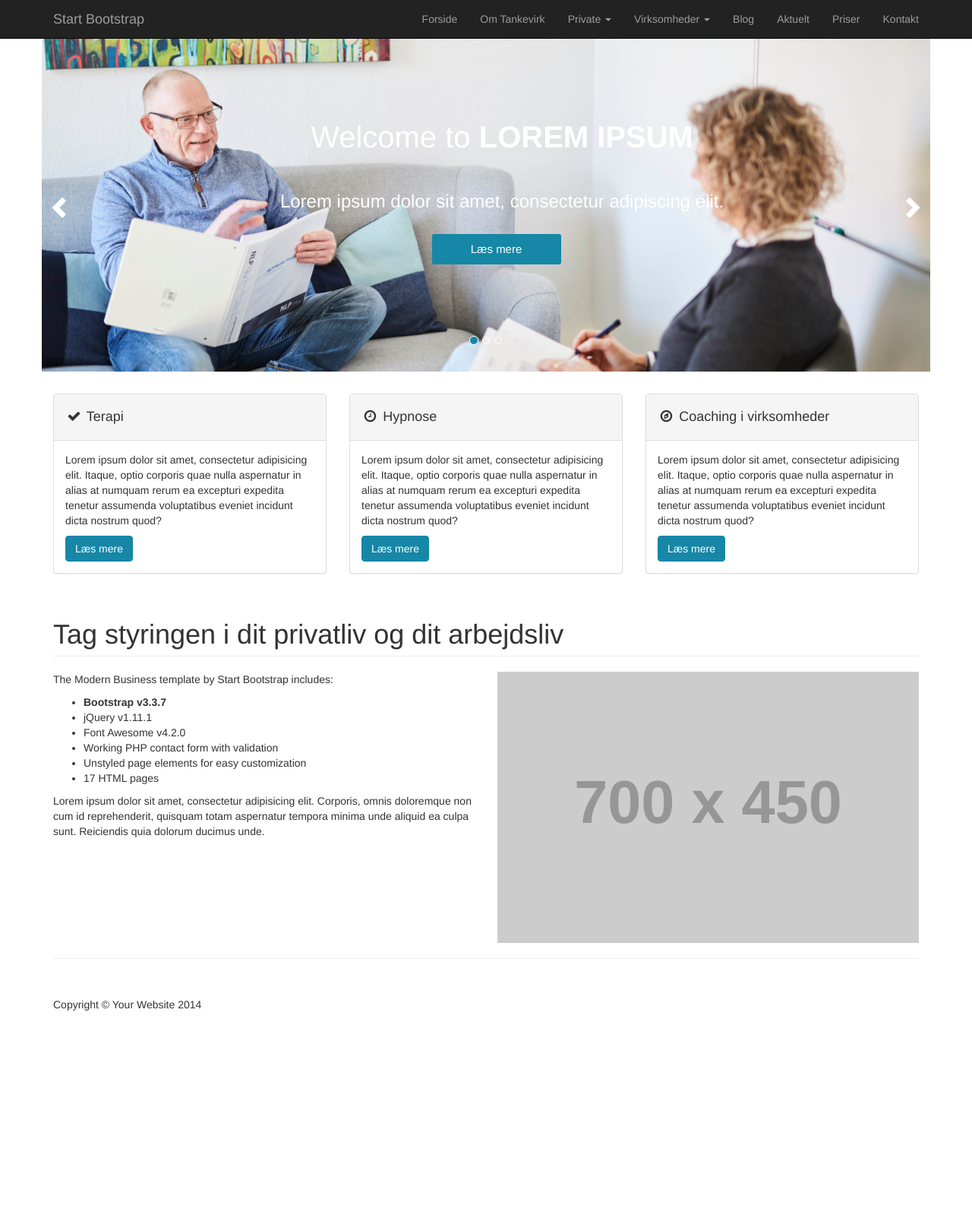
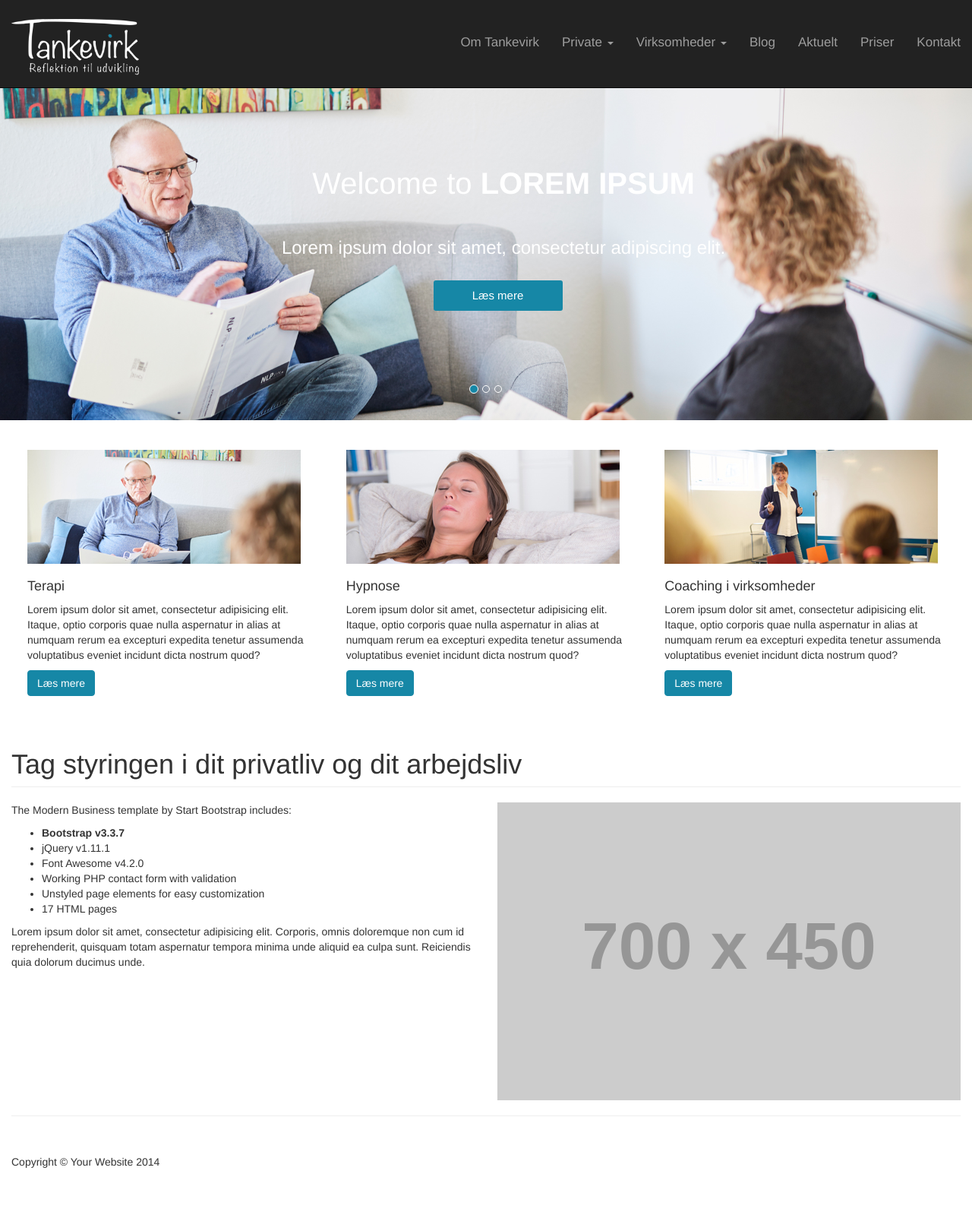
Before and after one commit to nadiaaamand/Tankevirk, a PHP site: page / in a window 1280 px wide. Shown: the whole page at 76% size. Before the commit the page ends 1330 px from the top, so only its background shows below. Run offline with PHP 8.4, Linux system fonts and the light colour scheme; grey boxes labelled with a size stand in for pictures from a placeholder-image service; some libraries are stand-ins or nearby versions.

Commit message:
Making the banner full width +
Fixing the menu in size when changing from one screen size to another.

```diff
--- a/css/style.css
+++ b/css/style.css
@@ -56,7 +56,8 @@
 
 /*Slider style from here: http://bootsnipp.com/snippets/featured/bootstrap-carousel-with-text*/
 .container {
-    margin-top: 0px;
+    margin-top: 10px;
+
 }
 
 /* Carousel Styles */
@@ -72,6 +73,15 @@
 .carousel-control {
     width: 0;
 }
+
+@media (min-width:1200px){
+.container{width:100%;
+}}
+@media (min-width:768px){
+.container{width:100%}}
+
+@media (min-width:992px){
+.container{width:100%}}
 
 .carousel-control.left,
 .carousel-control.right {
@@ -175,5 +185,53 @@
 /*other styling*/
 .cta {
 	padding-top: 2em;
+	padding-left: 1.5em;
 
 }
+
+.panel-default>.panel-heading {
+    color: #333;
+    background-color: #fff;
+}
+.panel-heading {
+    padding: 10px 0px 0px 0px;
+    border-bottom: 0px;
+    border-top-left-radius: 0px;
+    border-top-right-radius: 0px;
+}
+.panel {
+    border: 0px;
+	    -webkit-box-shadow: 0 0px 0px rgba(0,0,0,.05);
+    box-shadow: 0 0px 0px rgba(0,0,0,.05);
+}
+.panel-body {
+    padding: 0px 0px 10px 0px;
+}
+
+.logo {
+	max-height: 75px;
+}
+.navbar-brand {
+	height: auto;
+}
+.carousel-inner {
+	margin-top: 50px;}
+
+@media (min-width: 768px){
+.navbar-right {
+    float: right!important;
+    margin-right: -15px;
+    padding-top: 1.5em;
+	}}
+.navbar-inverse .navbar-nav>li>a {
+    color: #9d9d9d;
+    font-size: 17px;
+}
+@media (min-width: 750px){
+.navbar-inverse .navbar-nav>li>a {
+    font-size: 12.5px;
+	}}
+@media (min-width: 980px){
+.navbar-inverse .navbar-nav>li>a {
+    font-size: 17px;
+	}}
--- a/index.php
+++ b/index.php
@@ -103,14 +103,7 @@
                     </div><!-- /header-text -->
 			    </div>
 			</div>
-			<!-- Controls -->
-			<a class="left carousel-control" href="#carousel-example-generic" data-slide="prev">
-		    	<span class="glyphicon glyphicon-chevron-left"></span>
-			</a>
-			<a class="right carousel-control" href="#carousel-example-generic" data-slide="next">
-		    	<span class="glyphicon glyphicon-chevron-right"></span>
-			</a>
-		</div><!-- /carousel -->
+	<!-- /carousel -->
 	</div>
 </div>
 </header>
@@ -125,9 +118,11 @@
             </div>
             <div class="col-md-4">
                 <div class="panel panel-default">
-                    <div class="panel-heading">
-                        <h4><i class="fa fa-fw fa-check"></i> Terapi </h4>
+                    <a><img src="img/cta_terapi.jpg" alt="terapi session"></a>
+                       <div class="panel-heading">
+                        <h4>Terapi</h4>
                     </div>
+
                     <div class="panel-body">
                         <p>Lorem ipsum dolor sit amet, consectetur adipisicing elit. Itaque, optio corporis quae nulla aspernatur in alias at numquam rerum ea excepturi expedita tenetur assumenda voluptatibus eveniet incidunt dicta nostrum quod?</p>
                         <a href="psykoterapi.php" class="btn btn-default">Læs mere</a>
@@ -136,8 +131,9 @@
             </div>
             <div class="col-md-4">
                 <div class="panel panel-default">
+                   <a><img src="img/cta_hypnose.jpg" alt="Hypnose session"></a>
                     <div class="panel-heading">
-                        <h4><i class="fa fa-fw fa-clock-o"></i> Hypnose</h4>
+                        <h4>Hypnose</h4>
                     </div>
                     <div class="panel-body">
                         <p>Lorem ipsum dolor sit amet, consectetur adipisicing elit. Itaque, optio corporis quae nulla aspernatur in alias at numquam rerum ea excepturi expedita tenetur assumenda voluptatibus eveniet incidunt dicta nostrum quod?</p>
@@ -147,8 +143,9 @@
             </div>
             <div class="col-md-4">
                 <div class="panel panel-default">
+                   <a><img src="img/cta_coaching_virksomheder.jpg" alt="Coaching for en virksomhed"></a>
                     <div class="panel-heading">
-                        <h4><i class="fa fa-fw fa-compass"></i> Coaching i virksomheder</h4>
+                        <h4>Coaching i virksomheder</h4>
                     </div>
                     <div class="panel-body">
                         <p>Lorem ipsum dolor sit amet, consectetur adipisicing elit. Itaque, optio corporis quae nulla aspernatur in alias at numquam rerum ea excepturi expedita tenetur assumenda voluptatibus eveniet incidunt dicta nostrum quod?</p>
--- a/navigation.php
+++ b/navigation.php
@@ -9,15 +9,12 @@
                     <span class="icon-bar"></span>
                     <span class="icon-bar"></span>
                 </button>
-                <a class="navbar-brand" href="index.html">Start Bootstrap</a>
+                <a class="navbar-brand" href="index.php"><img class="logo" src="img/logohvid.png" alt="logo" title="Til forsiden"></a>
             </div>
             <!-- Collect the nav links, forms, and other content for toggling -->
             <div class="collapse navbar-collapse" id="bs-example-navbar-collapse-1">
                 <ul class="nav navbar-nav navbar-right">
 
-                    <li>
-                        <a href="index.php">Forside</a>
-                    </li>
                     <li>
                         <a href="om.php">Om Tankevirk</a>
                     </li>
```
Also changed, not shown: img/banner1.jpg, img/banner2.jpg, img/banner3.jpg, img/cta_coaching_virksomheder.jpg (added), img/cta_hypnose.jpg (added), img/cta_terapi.jpg (added), img/logohvid.png (added).
